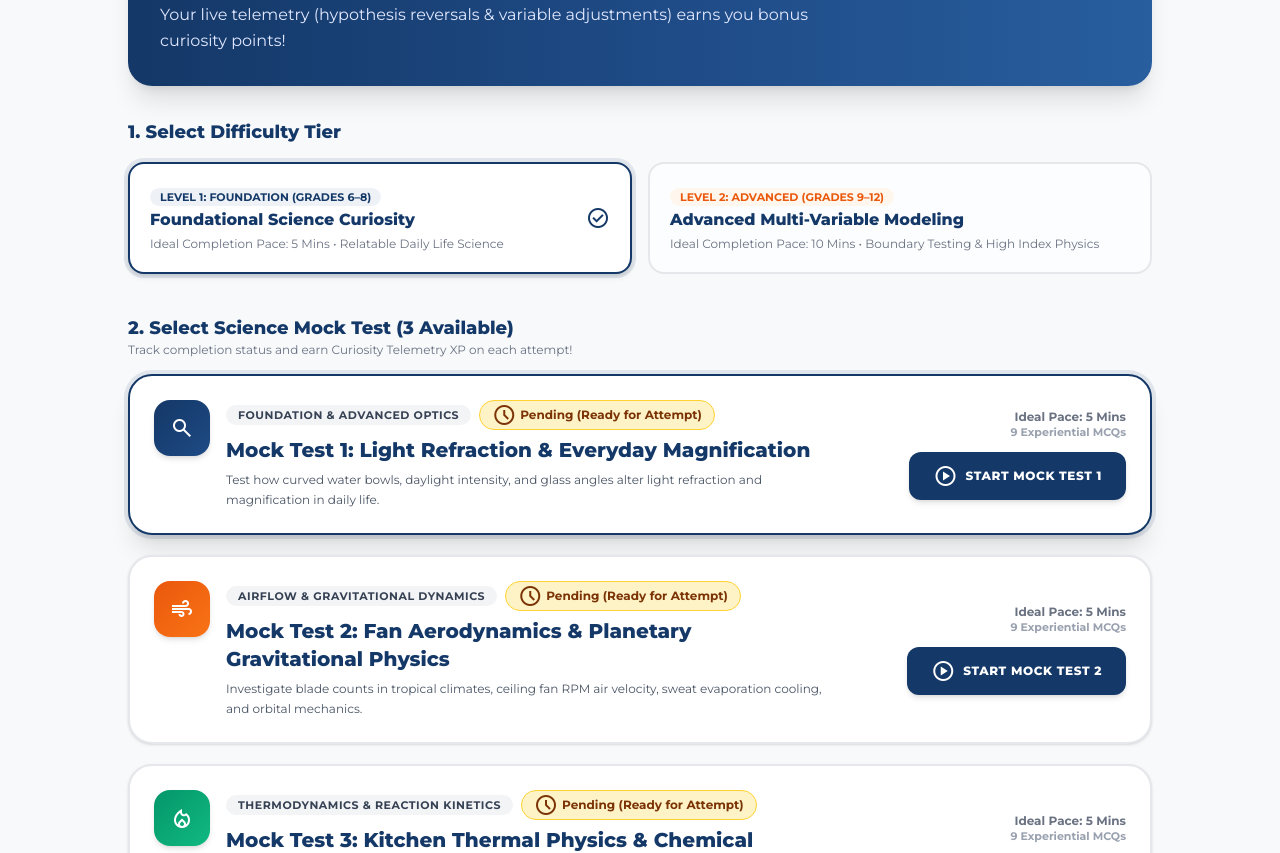
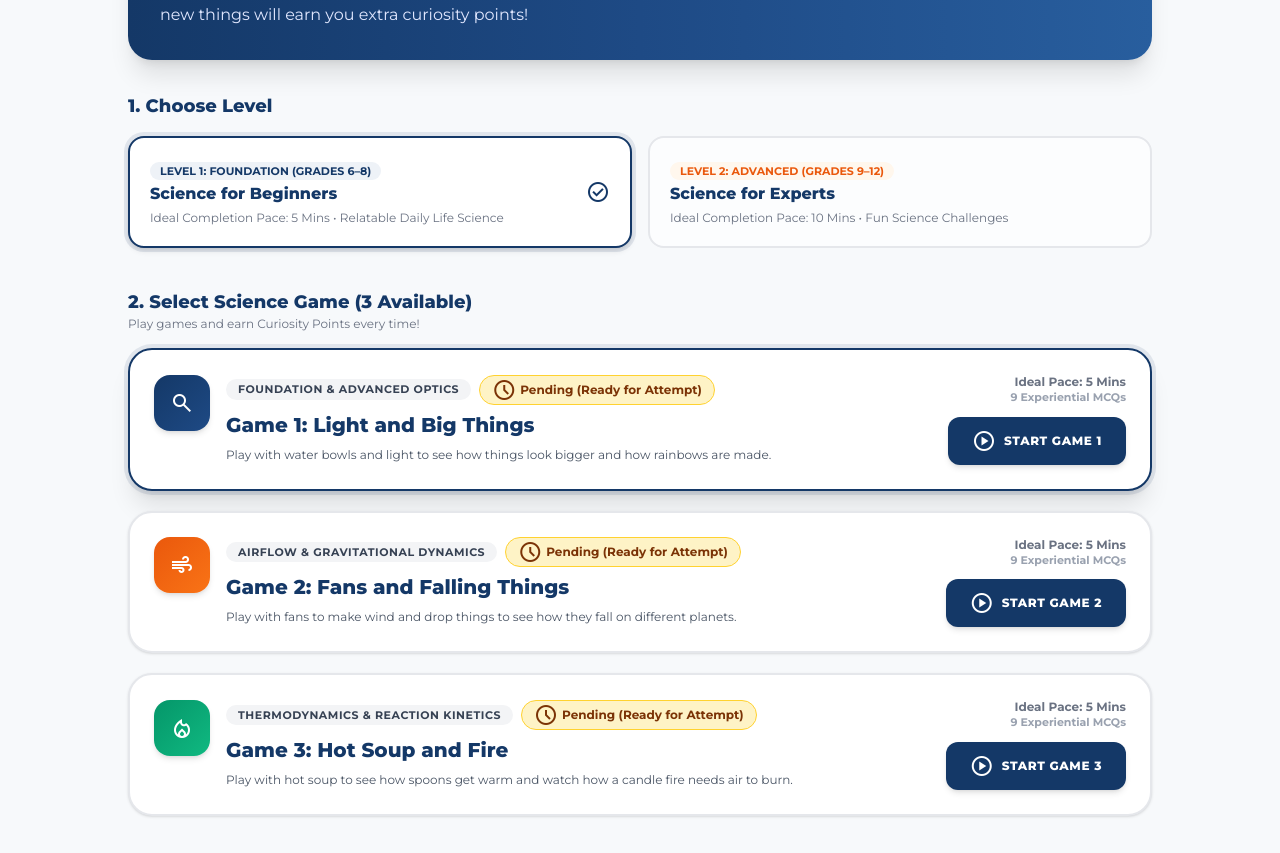
Before and after one commit to ScaryPython100/curiosity-olympiad, a Next.js app: page /practice in a window 1280 px wide. Shown: the part 244-1097 px from the top of the page. Built offline with nearby package versions, Linux system fonts and the light colour scheme.

Commit message:
Simplify UI copy in practice page, CuriosityQuotientCard, and translations

```diff
--- a/src/app/practice/page.tsx
+++ b/src/app/practice/page.tsx
@@ -37,9 +37,9 @@ export interface MockTestInfo {
 const MOCK_TESTS: MockTestInfo[] = [
   {
     id: 1,
-    title: "Mock Test 1: Light Refraction & Everyday Magnification",
-    subtitle: "Optics, Lens Curvature & Daylight Intensity",
-    description: "Test how curved water bowls, daylight intensity, and glass angles alter light refraction and magnification in daily life.",
+    title: "Game 1: Light and Big Things",
+    subtitle: "Light and Bowls",
+    description: "Play with water bowls and light to see how things look bigger and how rainbows are made.",
     module: "Optics",
     idealTime: { level1: "5 Mins", level2: "10 Mins" },
     idealSeconds: { level1: 300, level2: 600 },
@@ -50,9 +50,9 @@ const MOCK_TESTS: MockTestInfo[] = [
   },
   {
     id: 2,
-    title: "Mock Test 2: Fan Aerodynamics & Planetary Gravitational Physics",
-    subtitle: "Everyday Airflow, RPM & Planetary Gravity Capture",
-    description: "Investigate blade counts in tropical climates, ceiling fan RPM air velocity, sweat evaporation cooling, and orbital mechanics.",
+    title: "Game 2: Fans and Falling Things",
+    subtitle: "Wind and Planets",
+    description: "Play with fans to make wind and drop things to see how they fall on different planets.",
     module: "Gravity",
     idealTime: { level1: "5 Mins", level2: "10 Mins" },
     idealSeconds: { level1: 300, level2: 600 },
@@ -63,9 +63,9 @@ const MOCK_TESTS: MockTestInfo[] = [
   },
   {
     id: 3,
-    title: "Mock Test 3: Kitchen Thermal Physics & Chemical Ecosystems",
-    subtitle: "Thermal Conduction, Evaporation & Oxygen Depletion",
-    description: "Analyze thermal conduction in utensils, liquid convection in hot soups, steam kinetic energy, and oxygen depletion in fires.",
+    title: "Game 3: Hot Soup and Fire",
+    subtitle: "Heat and Air",
+    description: "Play with hot soup to see how spoons get warm and watch how a candle fire needs air to burn.",
     module: "Chemistry",
     idealTime: { level1: "5 Mins", level2: "10 Mins" },
     idealSeconds: { level1: 300, level2: 600 },
@@ -771,13 +771,13 @@ export default function PracticePage() {
               <div className="relative z-10 max-w-2xl space-y-3">
                 <span className="inline-flex items-center gap-1.5 bg-[#ea580c] text-white text-xs font-bold px-3 py-1 rounded-full uppercase tracking-wider">
                   <span className="material-symbols-outlined text-xs">rocket_launch</span>
-                  Agastya Experiential Assessment Engine
+                  Agastya Science Games
                 </span>
                 <h2 className="text-2xl sm:text-3xl font-black tracking-tight">
                   Interactive Science Mock Tests
                 </h2>
                 <p className="text-sm sm:text-base text-indigo-100 leading-relaxed">
-                  Attempt official science mock tests across Optics, Orbital Physics, and Chemistry. Your live telemetry (hypothesis reversals & variable adjustments) earns you bonus curiosity points!
+                  Play official science games for Optics, Gravity, and Chemistry. Exploring and trying new things will earn you extra curiosity points!
                 </p>
               </div>
             </div>
@@ -785,7 +785,7 @@ export default function PracticePage() {
             {/* Difficulty Tier Selector (Level 1 vs Level 2) */}
             <div className="space-y-4">
               <h3 className="text-lg font-black text-[#143867]">
-                1. Select Difficulty Tier
+                1. Choose Level
               </h3>
               <div className="grid grid-cols-1 md:grid-cols-2 gap-4">
                 {/* Level 1 Card */}
@@ -802,7 +802,7 @@ export default function PracticePage() {
                       Level 1: Foundation (Grades 6–8)
                     </span>
                     <h4 className="text-base font-black text-[#143867]">
-                      Foundational Science Curiosity
+                      Science for Beginners
                     </h4>
                     <p className="text-xs text-gray-500">
                       Ideal Completion Pace: 5 Mins • Relatable Daily Life Science
@@ -829,10 +829,10 @@ export default function PracticePage() {
                       Level 2: Advanced (Grades 9–12)
                     </span>
                     <h4 className="text-base font-black text-[#143867]">
-                      Advanced Multi-Variable Modeling
+                      Science for Experts
                     </h4>
                     <p className="text-xs text-gray-500">
-                      Ideal Completion Pace: 10 Mins • Boundary Testing & High Index Physics
+                      Ideal Completion Pace: 10 Mins • Fun Science Challenges
                     </p>
                   </div>
                   {difficulty === "level2" && (
@@ -849,10 +849,10 @@ export default function PracticePage() {
               <div className="flex items-center justify-between">
                 <div>
                   <h3 className="text-lg font-black text-[#143867]">
-                    2. Select Science Mock Test (3 Available)
+                    2. Select Science Game (3 Available)
                   </h3>
                   <p className="text-xs text-gray-500">
-                    Track completion status and earn Curiosity Telemetry XP on each attempt!
+                    Play games and earn Curiosity Points every time!
                   </p>
                 </div>
               </div>
@@ -914,7 +914,7 @@ export default function PracticePage() {
                                 Total XP Earned: +{result.totalXP} XP
                               </span>
                               <span>•</span>
-                              <span>Telemetry Bonus: +{result.telemetryBonusXP} XP</span>
+                              <span>Bonus Points: +{result.telemetryBonusXP} XP</span>
                               <span>•</span>
                               <span>Time Taken: {formatTime(result.timeSecs)}</span>
                             </div>
@@ -948,7 +948,7 @@ export default function PracticePage() {
                           <span className="material-symbols-outlined text-base">
                             {isCompleted ? "refresh" : "play_circle"}
                           </span>
-                          <span>{isCompleted ? `Retake Mock Test ${test.id}` : `Start Mock Test ${test.id}`}</span>
+                          <span>{isCompleted ? `Play Game ${test.id} Again` : `Start Game ${test.id}`}</span>
                         </button>
                       </div>
                     </div>
@@ -977,7 +977,7 @@ export default function PracticePage() {
           </div>
         ) : (
           /* =========================================================
-             ACTIVE ASSESSMENT: SANDBOX LAB + EXPERIENTIAL MCQS
+             ACTIVE GAME: LAB + QUESTIONS
              ========================================================= */
           <div className="space-y-8 relative">
             {/* PAUSED OVERLAY MODAL */}
@@ -1246,7 +1246,7 @@ export default function PracticePage() {
                       {isSubmitted && (
                         <div className="mt-4 p-4 bg-white/80 border border-gray-200 rounded-xl text-xs space-y-1">
                           <span className="font-bold text-[#143867] uppercase tracking-wider block">
-                            Scientific Explanation
+                            Why this happens
                           </span>
                           <p className="text-gray-600 leading-relaxed">
                             {q.explanation}
@@ -1275,7 +1275,7 @@ export default function PracticePage() {
                   <span className="material-symbols-outlined text-base">
                     arrow_back
                   </span>
-                  <span>Exit to Mock Test Selector</span>
+                  <span>Go back to Games</span>
                 </button>
 
                 {!isSubmitted ? (
@@ -1284,7 +1284,7 @@ export default function PracticePage() {
                     className="px-8 py-3.5 rounded-xl bg-green-600 hover:bg-green-700 text-white font-black text-sm uppercase tracking-wider shadow-lg active:scale-95 transition-all flex items-center gap-2"
                   >
                     <span className="material-symbols-outlined">send</span>
-                    <span>Submit Mock Test</span>
+                    <span>Finish Game</span>
                   </button>
                 ) : (
                   <button
@@ -1296,7 +1296,7 @@ export default function PracticePage() {
                     className="px-8 py-3.5 rounded-xl bg-[#143867] hover:bg-[#1e4a85] text-white font-black text-sm uppercase tracking-wider shadow-lg active:scale-95 transition-all flex items-center gap-2"
                   >
                     <span className="material-symbols-outlined">refresh</span>
-                    <span>Retry Mock Test</span>
+                    <span>Play Again</span>
                   </button>
                 )}
               </div>
--- a/src/utils/translations.ts
+++ b/src/utils/translations.ts
@@ -106,7 +106,7 @@ export const TRANSLATIONS: Record<LanguageCode, Record<string, string>> = {
     claim_certificate: "View & Download Certificate",
 
     // Profile
-    cognitive_profile: "Cognitive Profile",
+    cognitive_profile: "Brain Profile",
     level: "Level",
     level_progress: "Level Progress",
     unlocked_badges: "Academic Badges",
```
Also changed, not shown: src/components/CuriosityQuotientCard.tsx (+27 -28 lines).
